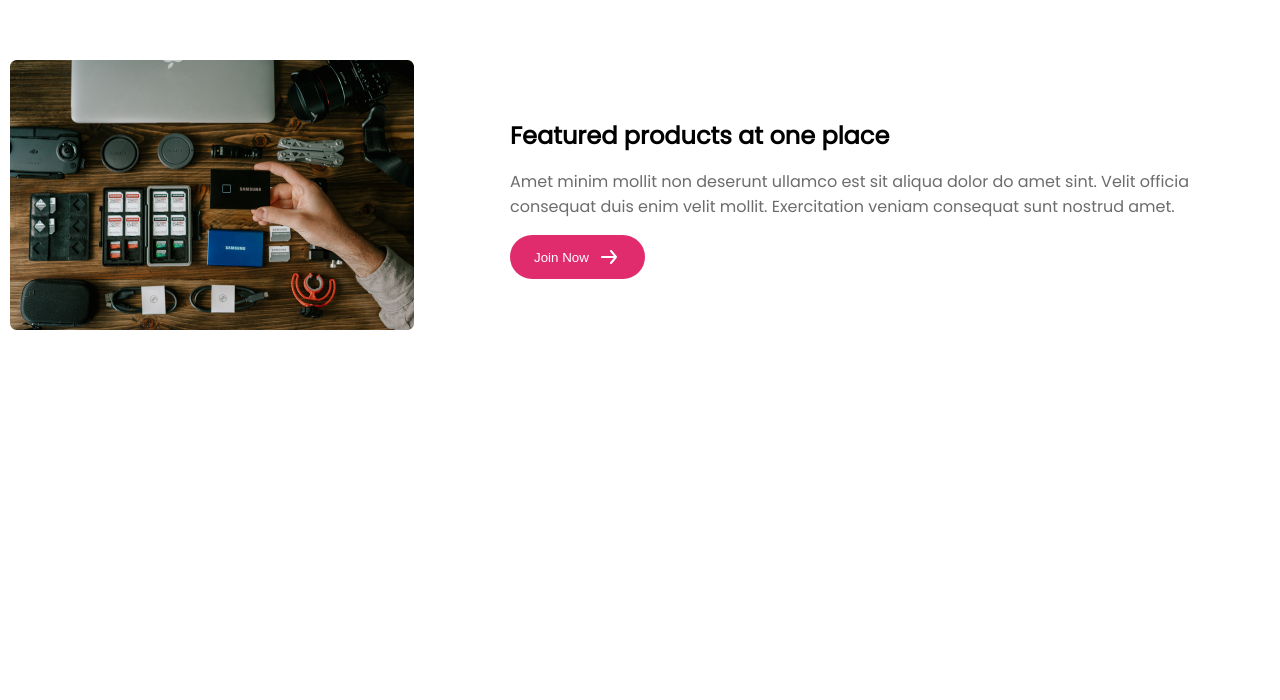
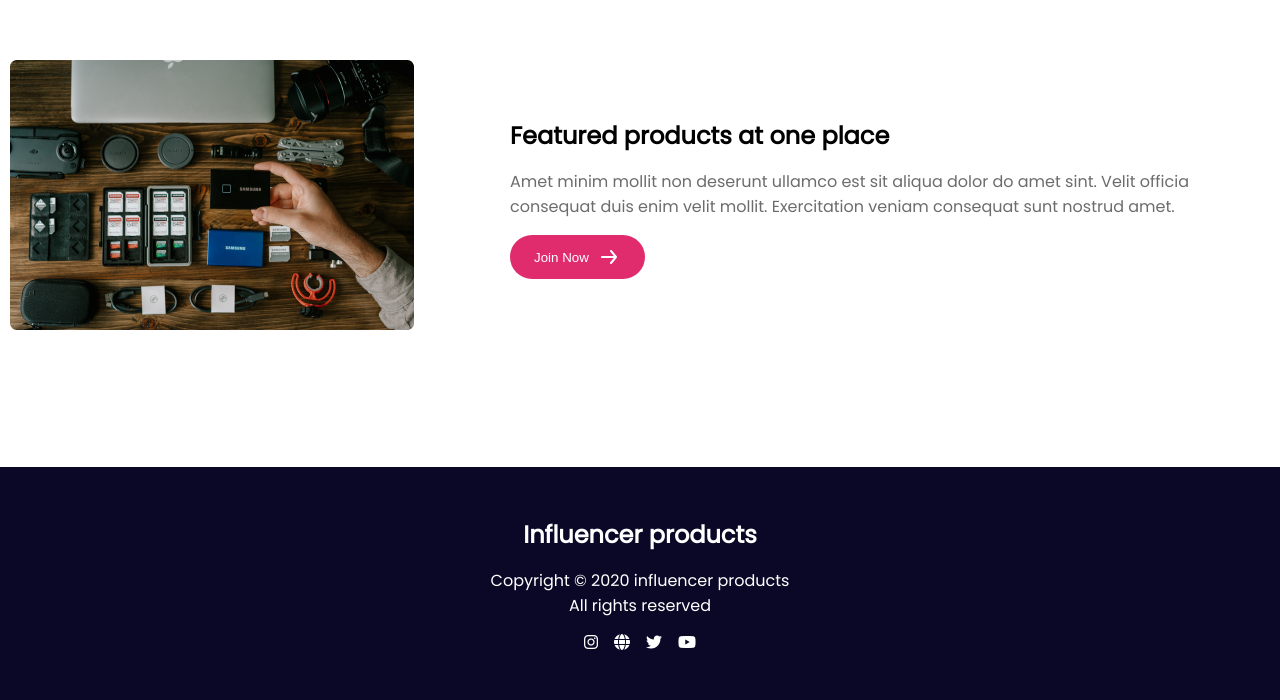
Before and after one commit to munia121/influencer-project, a plain HTML site: page index.html in a window 1280 px wide. Shown: the part 2805-3505 px from the top of the page. Before the commit the page ends 3142 px from the top, so only its background shows below. Drawn offline with Linux system fonts and the light colour scheme.

Commit message:
added footer section

```diff
--- a/index.html
+++ b/index.html
@@ -38,6 +38,7 @@
             </div>
         </div>
     </header>
+
     <section>
         <div class="funtion">
             <hr class="hr">
@@ -223,13 +224,19 @@
         </div>
     </section>
 
-    <!--******************main******************* -->
-    <main>
-
-    </main>
     <!--*******************footer******************* -->
     <footer>
-
+        <div class="footer-section">
+            <h2>Influencer products</h2>
+            <p style="margin-top: 16px;">Copyright © 2020  influencer products</p>
+            <p>All rights reserved</p>
+            <div class="icons">
+                <i class="fa-brands fa-instagram"></i>
+                <i class="fa-solid fa-globe"></i>
+                <i class="fa-brands fa-twitter"></i>
+                <i class="fa-brands fa-youtube"></i>
+            </div>
+        </div>
     </footer>
 </body>
 </html>
--- a/style/style.css
+++ b/style/style.css
@@ -139,6 +139,19 @@ hr{
     margin-top: 16px;
     margin-bottom: 16px;
 }
+.footer-section{
+    text-align: center;
+    color: #FFF;
+    padding: 50px;
+    margin-top: 130px;
+    background: #0A0826;
+}
+.icons{
+    display: flex;
+    justify-content: center;
+    gap: 16px;
+    margin-top: 16px;
+}
 
 /* media query */
 @media screen and (max-width:576px) {
@@ -217,7 +230,9 @@ hr{
     .featured-img img{
         width: 90%;
     }
-
+    .footer-section{
+        margin-top: 50px;
+    }
 
 }
 
```
